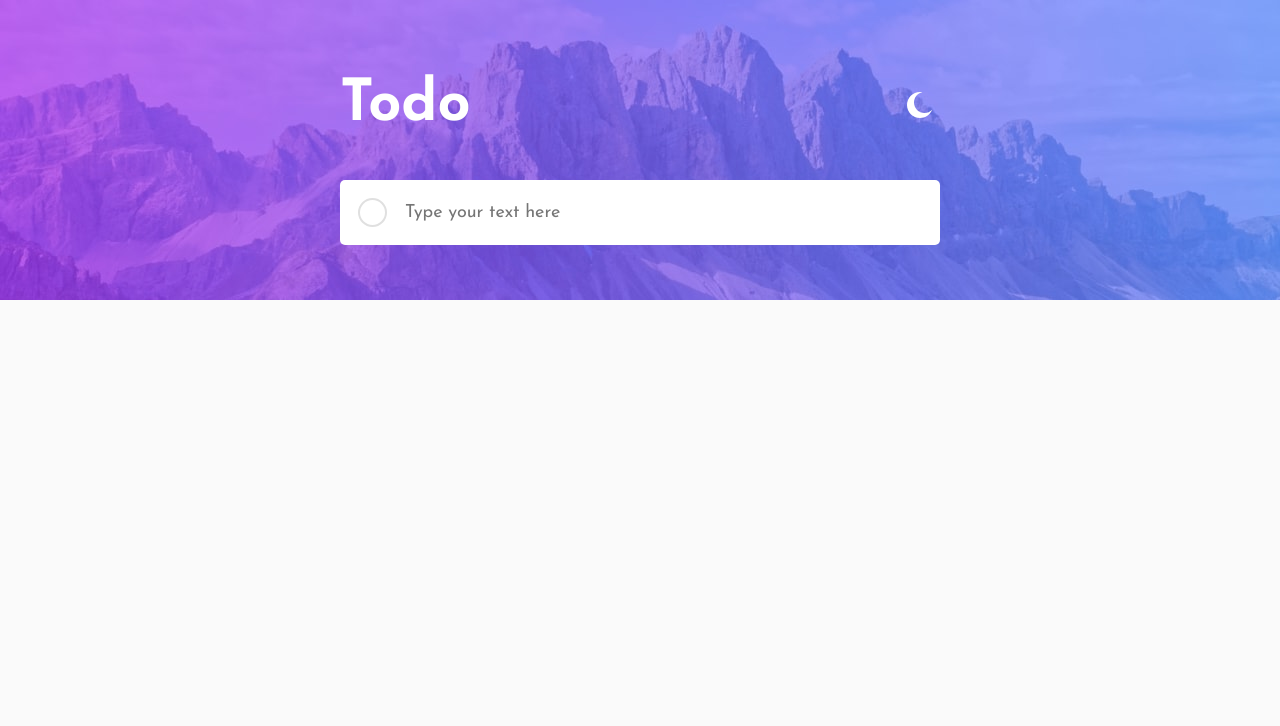
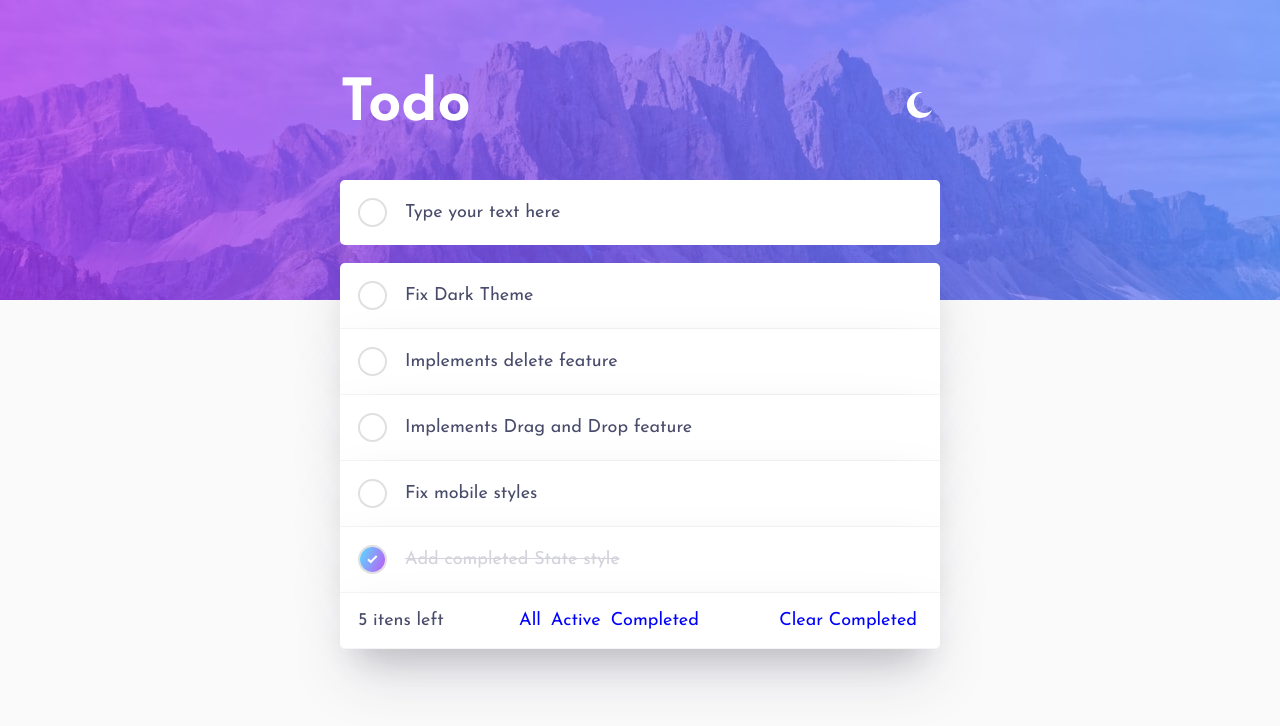
Before and after one commit to jonasalberton/todo-list, a React (Vite) app: page / in a window 1280 px wide. Shown: the top 726 px of the page. Built offline with nearby package versions, Linux system fonts and the light colour scheme.

Commit message:
fix: theme colors

```diff
--- a/src/App.tsx
+++ b/src/App.tsx
@@ -9,7 +9,7 @@ import localStorageService from './services/localStorageService';
 
 const Body = styled('div', {
   background: '$backgroundApp',
-  color: '$textColor',
+  color: '$text',
   width: '100%',
   minHeight: '100vh',
 });
--- a/src/components/Input.tsx
+++ b/src/components/Input.tsx
@@ -6,7 +6,7 @@ import { KeyboardEvent, useState } from "react";
 
 const Container = styled('div', {
   display: 'flex',
-  background: 'white',
+  background: '$component',
   alignItems: 'center',
   borderRadius: '$md',
   boxSizing: 'border-box',
@@ -17,10 +17,11 @@ const Container = styled('div', {
 const Input = styled('input', {
   height: '100%',
   display: 'flex',
+  background: '$component',
   flex: '1',
   border: 'none',
   outline: 'none',
-  color: '$textColor'
+  color: '$text'
 })
 
 type Props = {
--- a/src/components/TodoList.tsx
+++ b/src/components/TodoList.tsx
@@ -3,13 +3,14 @@ import Input from "./Input";
 import type { Task } from '../models/Task';
 import { styled } from '../stitches.config';
 import CheckBox from "./CheckBox";
+import { list } from '../mocks/list';
 
 const Container = styled('div', {
   display: 'flex',
-  background: 'white',
+  background: '$component',
   alignItems: 'center',
   boxSizing: 'border-box',
-  borderBottom: '1px solid #f6f6f6',
+  borderBottom: '1px solid $border',
   padding: '$md',
   boxShadow: '$md',
   variants: {
@@ -29,6 +30,12 @@ const Container = styled('div', {
         display: 'flex',
         justifyContent: 'space-between'
       }
+    },
+    disabled: {
+      true: {
+        color: '$disableText',
+        textDecoration: 'line-through'
+      }
     }
   }
 });
@@ -46,7 +53,7 @@ const Button = styled('button', {
 });
 
 function TodoList() {
-  const [todoList, setTodoList] = useState<Task[]>([]);
+  const [todoList, setTodoList] = useState<Task[]>(list);
 
   const addTask = (todo: Task) =>  {
     setTodoList([todo, ...todoList]);
@@ -65,12 +72,17 @@ function TodoList() {
     setTodoList(todoListUpdated);
   }
 
+
+  const handleClearCompletedItens = () => {
+    setTodoList([...todoList.filter(item => item.isCompleted !== true)]);
+  }
+
   return (
     <div>
       <Input onAddNew={addTask}></Input>
       {
         todoList.map((item, index) =>
-          <Container key={item.id} border={index === 0 ? 'roundTop' : 'noBorder'}>
+          <Container key={item.id} border={index === 0 ? 'roundTop' : 'noBorder'} disabled={item.isCompleted}>
             <CheckBox
               value={item.isCompleted}
               onChange={(value) => onChangeTaskStatus(item.id, value)}/>
@@ -86,7 +98,7 @@ function TodoList() {
             <Button>Active</Button>
             <Button>Completed</Button>
           </div>
-          <Button>Clear Completed</Button>
+          <Button onClick={handleClearCompletedItens}>Clear Completed</Button>
         </Container>
       }
     </div>
--- a/src/main.tsx
+++ b/src/main.tsx
@@ -10,6 +10,9 @@ const globalStyles = globalCss({
     fontSize: '$md',
     fontFamily: 'Josefin Sans, sans-serif;'
   },
+  '::placeholder': {
+    color: '$text'
+  }
 });
 
 ReactDOM.render(
--- /dev/null
+++ b/src/mocks/list.ts
@@ -0,0 +1,31 @@
+import { Task } from "../models/Task";
+
+const list: Task[] = [
+  {
+    id: '1',
+    isCompleted: false,
+    text: 'Fix Dark Theme'
+  },
+  {
+    id: '2',
+    isCompleted: false,
+    text: 'Implements delete feature'
+  },
+  {
+    id: '3',
+    isCompleted: false,
+    text: 'Implements Drag and Drop feature'
+  },
+  {
+    id: '4',
+    isCompleted: false,
+    text: 'Fix mobile styles'
+  },
+  {
+    id: '5',
+    isCompleted: true,
+    text: 'Add completed State style'
+  }
+];
+
+export { list };
--- a/src/models/ThemeColors.ts
+++ b/src/models/ThemeColors.ts
@@ -1,6 +1,9 @@
 type ThemeColors = {
   backgroundApp: string,
-  textColor: string,
+  text: string,
+  disableText: string,
+  component: string,
+  border: string
 }
 
 export default ThemeColors;
--- a/src/themes/Dark.ts
+++ b/src/themes/Dark.ts
@@ -3,7 +3,10 @@ import ThemeColors from '../models/ThemeColors';
 
 const colors: ThemeColors = {
   backgroundApp: 'hsl(240, 20%, 12%)',
-  textColor: 'hsl(235, 19%, 35%)'
+  text: 'hsl(235, 19%, 35%)',
+  disableText: 'hsl(233, 11%, 84%)',
+  component: 'hsl(235, 24%, 19%)',
+  border: 'hsl(232, 18%, 25%);'
 }
 
 const DarkTheme = createTheme({
--- a/src/themes/Light.ts
+++ b/src/themes/Light.ts
@@ -3,7 +3,10 @@ import ThemeColors from '../models/ThemeColors';
 
 const colors: ThemeColors = {
   backgroundApp: 'hsl(240, 0%, 98%)',
-  textColor: 'hsl(235, 19%, 35%)'
+  text: 'hsl(235, 19%, 35%)',
+  disableText: 'hsl(233, 11%, 84%)',
+  component: 'hsl(0, 0%, 100%)',
+  border: 'hsl(0, 0%, 96%)'
 }
 
 const LightTheme = createTheme({
```
